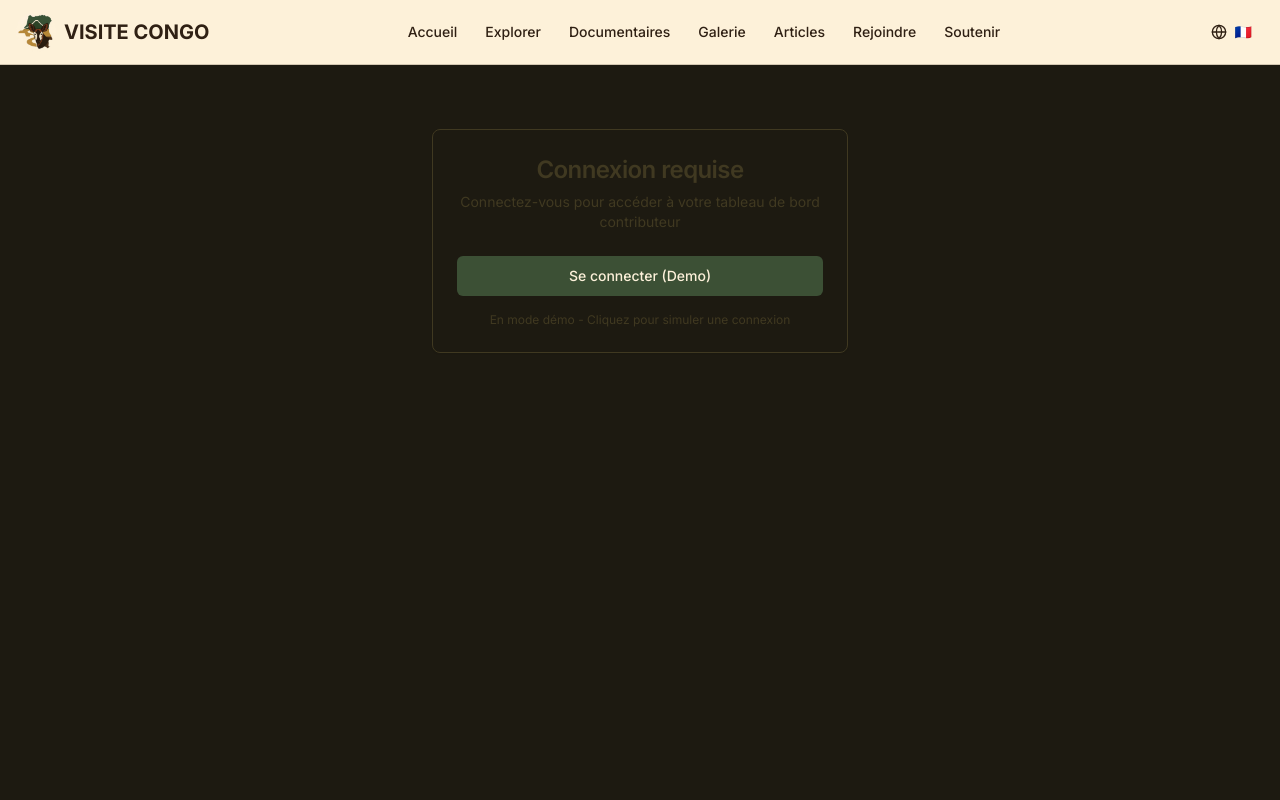
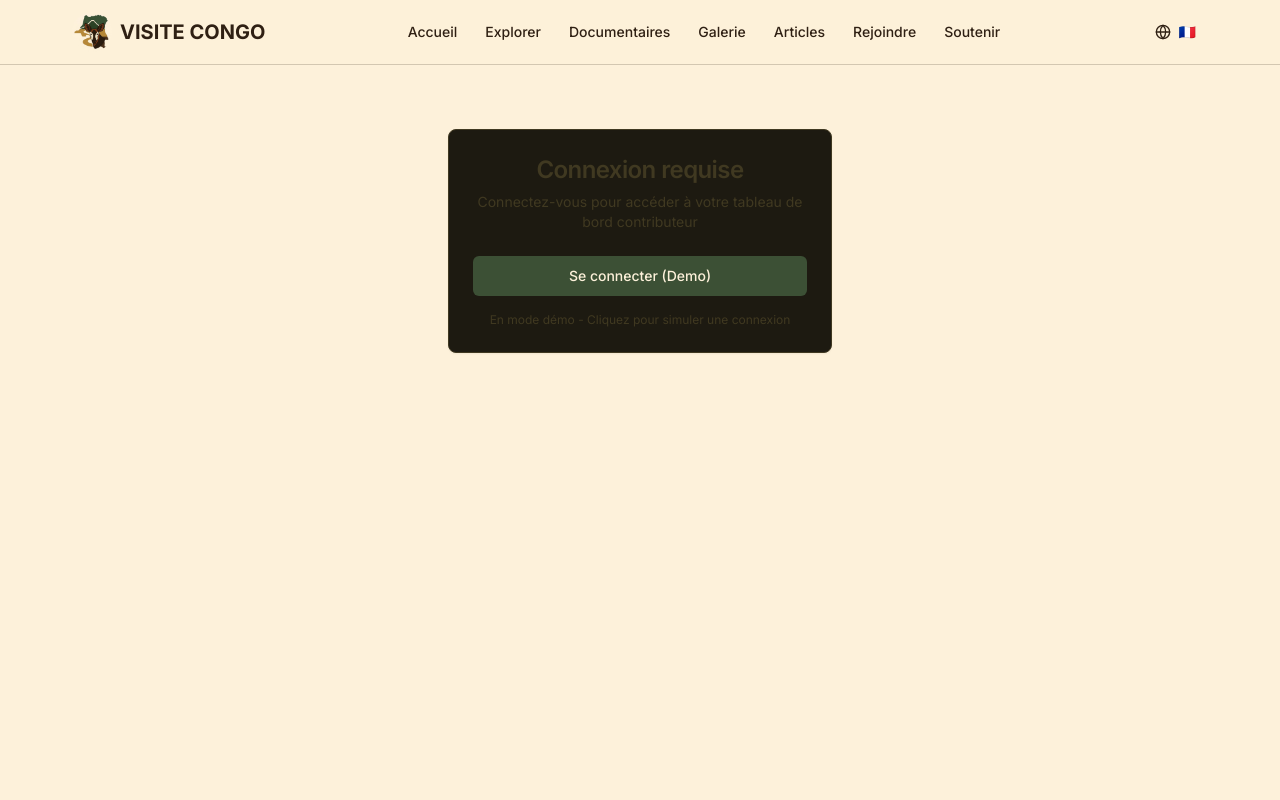
Before and after one commit to oredytech/congo-explorer-stories, a React (Vite) app: page /ajouter in a window 1280 px wide. Shown: the top 800 px of the page. Built offline with nearby package versions, Linux system fonts and the light colour scheme.

Commit message:
Fix: Align site elements and prevent overflow
The website elements were misaligned and displaying to the left. This commit adjusts the layout to ensure all elements are centered and properly aligned. It also addresses overflow issues, making sure no content extends beyond its designated container.

```diff
--- a/src/components/Footer.tsx
+++ b/src/components/Footer.tsx
@@ -8,22 +8,22 @@ const Footer = () => {
 
   return (
     <footer className="bg-congo-brown text-congo-beige border-t border-congo-brown/20 w-full">
-      <div className="w-full px-4 py-12">
+      <div className="container mx-auto py-12">
         <div className="grid grid-cols-1 md:grid-cols-2 lg:grid-cols-4 gap-8">
           {/* Contact */}
           <div>
             <h3 className="font-semibold text-congo-beige mb-4">{t('footer.contact')}</h3>
             <div className="space-y-3 text-sm text-congo-beige/80">
               <div className="flex items-center space-x-2">
-                <Mail className="h-4 w-4" />
-                <span>contact@visitecongo.com</span>
+                <Mail className="h-4 w-4 flex-shrink-0" />
+                <span className="break-all">contact@visitecongo.com</span>
               </div>
               <div className="flex items-center space-x-2">
-                <Phone className="h-4 w-4" />
+                <Phone className="h-4 w-4 flex-shrink-0" />
                 <span>+243 991 478 206</span>
               </div>
               <div className="flex items-center space-x-2">
-                <MapPin className="h-4 w-4" />
+                <MapPin className="h-4 w-4 flex-shrink-0" />
                 <span>Goma, Nord-Kivu, RDC</span>
               </div>
             </div>
@@ -62,13 +62,13 @@ const Footer = () => {
           <div>
             <h3 className="font-semibold text-congo-beige mb-4">{t('footer.needHelp')}</h3>
             <Link to="/assistance" className="inline-flex items-center space-x-2 text-sm text-congo-green hover:text-congo-green/80 transition-colors">
-              <Heart className="h-4 w-4" />
+              <Heart className="h-4 w-4 flex-shrink-0" />
               <span>Formulaire d'assistance</span>
             </Link>
           </div>
         </div>
 
-        <div className="border-t border-congo-beige/20 mt-8 pt-8 text-center text-sm text-congo-beige/80 py-[45px] my-[33px]">
+        <div className="border-t border-congo-beige/20 mt-8 pt-8 text-center text-sm text-congo-beige/80">
           <p>&copy; 2024 VISITE CONGO. Tous droits réservés. Fièrement conçu par <a href="https://oredytech.com" target="_blank" rel="noopener noreferrer" className="text-congo-green hover:text-congo-green/80 transition-colors">Oredy TECHNOLOGIES</a>.</p>
         </div>
       </div>
--- a/src/components/Header.tsx
+++ b/src/components/Header.tsx
@@ -26,27 +26,27 @@ const Header = () => {
 
   return (
     <header className="sticky top-0 z-50 bg-congo-beige/95 backdrop-blur-sm border-b border-congo-brown/20 w-full">
-      <div className="w-full px-4">
+      <div className="container mx-auto">
         <div className="flex items-center justify-between h-16">
           {/* Logo */}
-          <Link to="/" className="flex items-center space-x-2">
+          <Link to="/" className="flex items-center space-x-2 flex-shrink-0">
             <img
               src="/lovable-uploads/6e6e2617-c740-49d9-aa02-a6a00c1b0e2b.png"
               alt="VISITE CONGO"
               className="h-10 w-10 rounded-full"
             />
-            <span className="text-xl font-bold text-congo-brown">
+            <span className="text-xl font-bold text-congo-brown truncate">
               {t('home.title')}
             </span>
           </Link>
 
           {/* Desktop Navigation */}
-          <nav className="hidden lg:flex items-center space-x-1">
+          <nav className="hidden lg:flex items-center space-x-1 flex-1 justify-center">
             {navigation.map((item) => (
               <Link
                 key={item.name}
                 to={item.href}
-                className={`px-3 py-2 rounded-md text-sm font-medium transition-colors ${
+                className={`px-3 py-2 rounded-md text-sm font-medium transition-colors whitespace-nowrap ${
                   isActive(item.href)
                     ? 'text-congo-beige bg-congo-brown'
                     : 'text-congo-brown hover:text-congo-beige hover:bg-congo-green'
@@ -58,7 +58,7 @@ const Header = () => {
           </nav>
 
           {/* Right side */}
-          <div className="flex items-center space-x-2">
+          <div className="flex items-center space-x-2 flex-shrink-0">
             <LanguageSelector />
 
             {/* Mobile menu button */}
--- a/src/index.css
+++ b/src/index.css
@@ -90,30 +90,30 @@
   * {
     @apply border-border;
     box-sizing: border-box;
-    margin: 0;
-    padding: 0;
   }
 
   html, body {
-    width: 100vw;
+    width: 100%;
     min-height: 100vh;
     margin: 0;
     padding: 0;
     @apply bg-congo-beige text-congo-brown;
+    overflow-x: hidden;
   }
 
   #root {
-    width: 100vw;
+    width: 100%;
     min-height: 100vh;
     margin: 0;
     padding: 0;
+    overflow-x: hidden;
   }
 
   .container {
     width: 100%;
-    max-width: none;
-    margin: 0;
-    padding: 0;
+    max-width: 1200px;
+    margin: 0 auto;
+    padding: 0 1rem;
   }
 
   main {
--- a/src/pages/Add.tsx
+++ b/src/pages/Add.tsx
@@ -393,8 +393,8 @@ const Add = () => {
   if (!isLoggedIn) {
     return (
       <Layout>
-        <div className="py-16 bg-background min-h-screen">
-          <div className="container mx-auto px-4 max-w-md">
+        <div className="py-16 bg-congo-beige min-h-screen">
+          <div className="container mx-auto max-w-md">
             <Card className="bg-card border-border">
               <CardHeader className="text-center">
                 <CardTitle className="text-2xl text-card-foreground">Connexion requise</CardTitle>
@@ -442,11 +442,11 @@ const Add = () => {
   return (
     <Layout>
       <div className="py-8 bg-congo-beige min-h-screen">
-        <div className="w-full px-4 max-w-6xl mx-auto">
+        <div className="container mx-auto">
           {/* Header avec navigation */}
           <div className="mb-8">
             <div className="flex flex-col sm:flex-row sm:items-center sm:justify-between mb-6 gap-4">
-              <div className="min-w-0">
+              <div className="min-w-0 flex-1">
                 <h1 className="text-2xl sm:text-3xl font-bold text-congo-brown break-words">
                   Tableau de bord Contributeur
                 </h1>
@@ -486,9 +486,11 @@ const Add = () => {
           </div>
 
           {/* Contenu selon l'onglet actif */}
-          {activeTab === 'dashboard' && renderDashboard()}
-          {activeTab === 'add' && renderAddContent()}
-          {activeTab === 'profile' && renderProfile()}
+          <div className="w-full">
+            {activeTab === 'dashboard' && renderDashboard()}
+            {activeTab === 'add' && renderAddContent()}
+            {activeTab === 'profile' && renderProfile()}
+          </div>
         </div>
       </div>
     </Layout>
```
